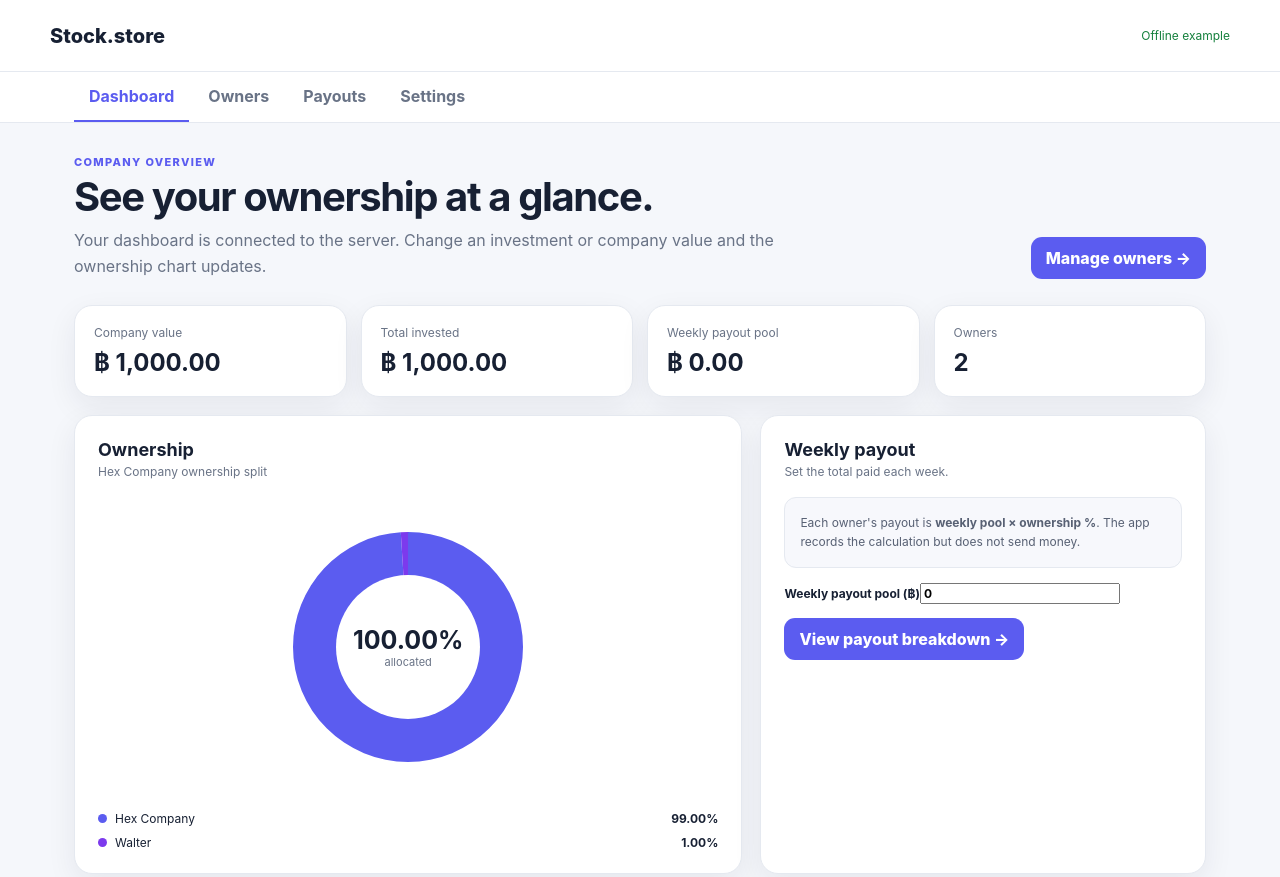
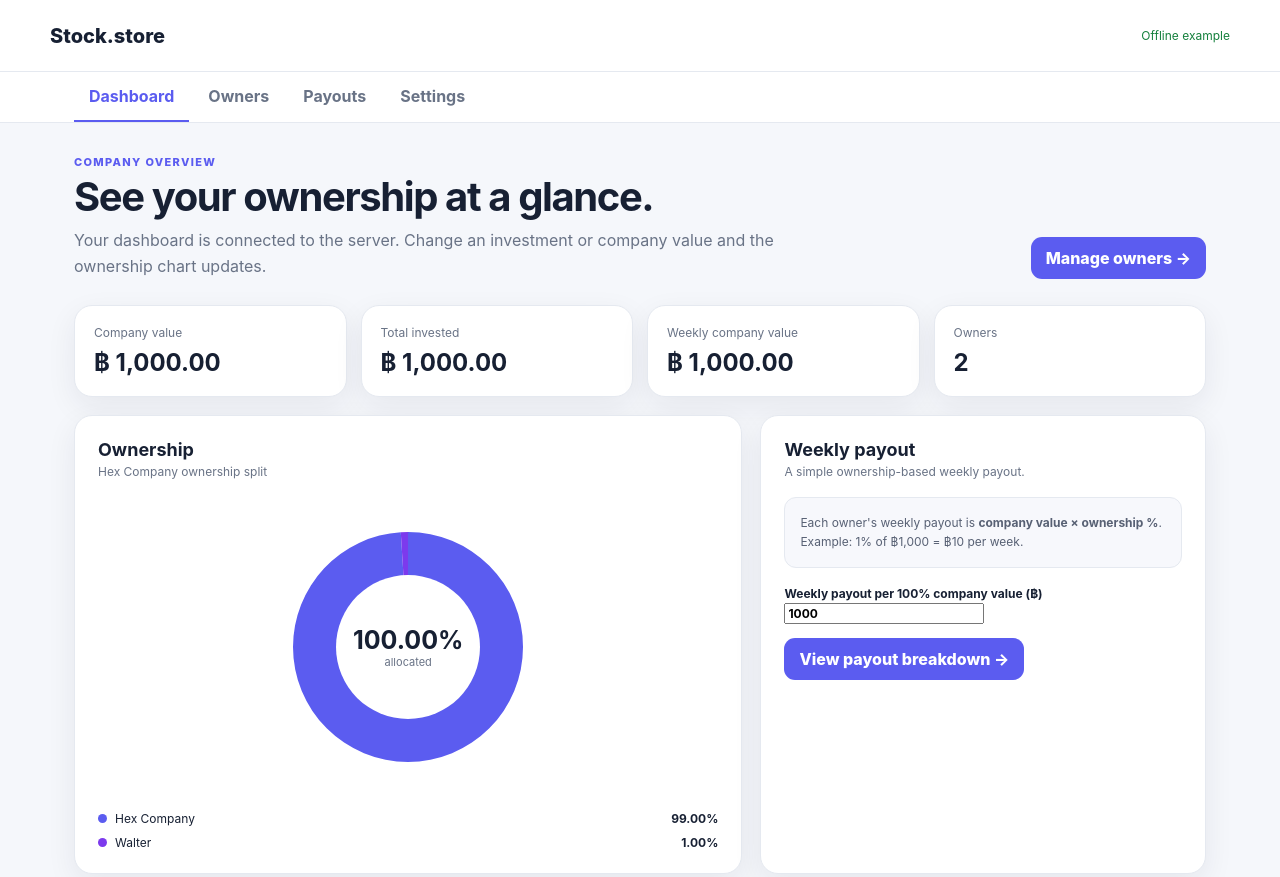
Before and after one commit to Hexkeys/Stock.store, a website: page index.html in a window 1280 px wide. Shown: the top 877 px of the page. Drawn offline with Linux system fonts and the light colour scheme; no server answers.

Commit message:
Calculate weekly owner payouts from company value

```diff
--- a/index.html
+++ b/index.html
@@ -26,30 +26,30 @@
 <main class="wrap">
 <section id="dashboard" class="page active">
 <div class="hero"><div><p class="eyebrow">Company overview</p><h1>See your ownership at a glance.</h1><p class="sub">Your dashboard is connected to the server. Change an investment or company value and the ownership chart updates.</p></div><button class="btn primary" onclick="go('owners')">Manage owners →</button></div>
-<div class="grid"><div class="card stat"><span>Company value</span><b id="sv">฿0</b></div><div class="card stat"><span>Total invested</span><b id="si">฿0</b></div><div class="card stat"><span>Weekly payout pool</span><b id="sp">฿0</b></div><div class="card stat"><span>Owners</span><b id="so">0</b></div></div>
+<div class="grid"><div class="card stat"><span>Company value</span><b id="sv">฿0</b></div><div class="card stat"><span>Total invested</span><b id="si">฿0</b></div><div class="card stat"><span>Weekly company value</span><b id="sp">฿0</b></div><div class="card stat"><span>Owners</span><b id="so">0</b></div></div>
 <div class="cols">
 <div class="card panel"><div class="head"><div><h2>Ownership</h2><p id="caption">Current ownership split</p></div></div><div class="chartbox"><canvas id="pie" width="300" height="300"></canvas><div class="center"><b id="alloc">0%</b><span>allocated</span></div></div><div id="legend" class="legend"></div></div>
-<div class="card panel"><div class="head"><div><h2>Weekly payout</h2><p>Set the total paid each week.</p></div></div><div class="callout">Each owner's payout is <b>weekly pool × ownership %</b>. The app records the calculation but does not send money.</div><div style="margin-top:14px"><label style="font-size:12px;font-weight:750">Weekly payout pool (฿)<input id="poolDash" type="number" min="0" step=".01"></label></div><button class="btn primary" style="margin-top:14px" onclick="go('payouts')">View payout breakdown →</button></div>
+<div class="card panel"><div class="head"><div><h2>Weekly payout</h2><p>A simple ownership-based weekly payout.</p></div></div><div class="callout">Each owner's weekly payout is <b>company value × ownership %</b>. Example: 1% of ฿1,000 = ฿10 per week.</div><div style="margin-top:14px"><label style="font-size:12px;font-weight:750">Weekly payout per 100% company value (฿)<input id="poolDash" type="number" min="0" step=".01"></label></div><button class="btn primary" style="margin-top:14px" onclick="go('payouts')">View payout breakdown →</button></div>
 </div></section>
 <section id="owners" class="page">
 <div class="hero"><div><p class="eyebrow">Ownership</p><h1>Owners</h1><p class="sub">Add investors and enter how much each person paid into the company.</p></div><button class="btn primary" id="add">+ Add owner</button></div>
 <div class="card panel"><div id="ownerList"></div><div class="totals"><span>Total ownership</span><b id="total">0%</b></div><div id="notice" class="notice"></div></div>
 </section>
 <section id="payouts" class="page">
-<div class="hero"><div><p class="eyebrow">Weekly payments</p><h1>Payouts</h1><p class="sub">See exactly how much each owner receives from the weekly payout pool.</p></div><button class="btn soft" onclick="go('settings')">Edit payout pool</button></div>
+<div class="hero"><div><p class="eyebrow">Weekly payments</p><h1>Payouts</h1><p class="sub">See exactly how much each owner receives from the weekly payout.</p></div><button class="btn soft" onclick="go('settings')">Edit payout settings</button></div>
 <div class="card panel"><div class="head"><div><h2>Weekly payout preview</h2><p>Calculated from current ownership.</p></div></div><div id="payoutTable"></div></div>
 </section>
 <section id="settings" class="page">
 <div class="hero"><div><p class="eyebrow">Configuration</p><h1>Settings</h1><p class="sub">Edit the company details and calculation rules.</p></div><button class="btn danger" id="reset">Reset example</button></div>
 <div class="card panel"><div class="form">
-<label>Company name<input id="companyName"></label><label>Company value (฿)<input id="companyValue" type="number" min="0"></label><label>Weekly payout pool (฿)<input id="weeklyPool" type="number" min="0" step=".01"></label><label>Shares available<input id="totalShares" type="number" min="1"></label>
+<label>Company name<input id="companyName"></label><label>Company value (฿)<input id="companyValue" type="number" min="0"></label><label>Weekly payout based on company value (฿)<input id="weeklyPool" type="number" min="0" step=".01"></label><label>Shares available<input id="totalShares" type="number" min="1"></label>
 </div><div class="formula"><b>Ownership formula</b><span>investment ÷ company value × 100</span><span>Example: ฿1 invested in a ฿1,000 company = <b>0.1%</b></span></div></div>
 <div class="card panel"><div class="head"><div><h2>Server storage</h2><p>Your edits are sent to the app server.</p></div></div><div class="callout">Render is configured to give the app a PostgreSQL database through <b>DATABASE_URL</b>. Your ownership data is saved there instead of only in your browser.</div></div>
 </section>
 <p class="footer">Stock.store is a private-company ownership tracker. It does not issue legal securities or transfer money.</p>
 </main>
 <script>
-const EX={companyName:"Hex Company",companyValue:1000,weeklyPool:0,totalShares:1000,owners:[{name:"Hex Company",investment:990},{name:"Walter",investment:10}]};
+const EX={companyName:"Hex Company",companyValue:1000,weeklyPool:1000,totalShares:1000,owners:[{name:"Hex Company",investment:990},{name:"Walter",investment:10}]};
 let state=EX,saveTimer=null;
 const $=id=>document.getElementById(id),colors=["#5b5cf0","#7c3aed","#0891b2","#16a34a","#f59e0b","#ef4444","#ec4899","#64748b"];
 function money(n){return new Intl.NumberFormat("en-US",{style:"currency",currency:"THB",maximumFractionDigits:2}).format(Number(n)||0).replace("THB","฿")}
@@ -61,7 +61,7 @@ document.querySelectorAll(".nav button").forEach(function(b){b.onclick=function(
 async function load(){try{const r=await fetch("/api/state",{cache:"no-store"});if(!r.ok)throw Error();state=await r.json();$("status").textContent="Server saved"}catch(e){state=JSON.parse(JSON.stringify(EX));$("status").textContent="Offline example"}render()}
 async function save(){clearTimeout(saveTimer);$("status").textContent="Saving…";saveTimer=setTimeout(async function(){try{const r=await fetch("/api/state",{method:"PUT",headers:{"Content-Type":"application/json"},body:JSON.stringify(state)});if(!r.ok)throw Error();state=await r.json();$("status").textContent="Saved to server"}catch(e){$("status").textContent="Save failed"}},300)}
 function render(){$("companyName").value=state.companyName;$("companyValue").value=state.companyValue;$("weeklyPool").value=state.weeklyPool;$("totalShares").value=state.totalShares;$("poolDash").value=state.weeklyPool;$("sv").textContent=money(state.companyValue);$("si").textContent=money(state.owners.reduce(function(a,o){return a+Number(o.investment||0)},0));$("sp").textContent=money(state.weeklyPool);$("so").textContent=state.owners.length;renderOwners();renderChart();renderPayouts()}
-function renderOwners(){let h="";state.owners.forEach(function(o,i){h+='<div class="owner"><label>Name<input data-i="'+i+'" data-k="name" value="'+esc(o.name)+'"></label><label>Investment (฿)<input data-i="'+i+'" data-k="investment" type="number" min="0" step=".01" value="'+(Number(o.investment)||0)+'"></label><div><span style="font-size:11px;color:var(--muted);font-weight:750">Ownership</span><div class="value">'+pct(own(o))+'</div></div><div><span style="font-size:11px;color:var(--muted);font-weight:750">Weekly payout</span><div class="value">'+money(state.weeklyPool*own(o)/100)+'</div></div><button class="btn danger" data-remove="'+i+'">Remove</button></div>'});$("ownerList").innerHTML=h||'<div class="empty">No owners yet. Add an owner to begin.</div>';const total=state.owners.reduce(function(a,o){return a+own(o)},0);$("total").textContent=pct(total);$("notice").textContent=total>100.0001?"Ownership is above 100%. Reduce investments or increase company value.":""}
+function renderOwners(){let h="";state.owners.forEach(function(o,i){h+='<div class="owner"><label>Name<input data-i="'+i+'" data-k="name" value="'+esc(o.name)+'"></label><label>Investment (฿)<input data-i="'+i+'" data-k="investment" type="number" min="0" step=".01" value="'+(Number(o.investment)||0)+'"></label><div><span style="font-size:11px;color:var(--muted);font-weight:750">Ownership</span><div class="value">'+pct(own(o))+'</div></div><div><span style="font-size:11px;color:var(--muted);font-weight:750">Weekly payout</span><div class="value">'+money(state.companyValue*own(o)/100)+'</div></div><button class="btn danger" data-remove="'+i+'">Remove</button></div>'});$("ownerList").innerHTML=h||'<div class="empty">No owners yet. Add an owner to begin.</div>';const total=state.owners.reduce(function(a,o){return a+own(o)},0);$("total").textContent=pct(total);$("notice").textContent=total>100.0001?"Ownership is above 100%. Reduce investments or increase company value.":""}
 function renderChart(){const c=$("pie"),x=c.getContext("2d"),d=devicePixelRatio||1;c.width=300*d;c.height=300*d;x.setTransform(d,0,0,d,0,0);x.clearRect(0,0,300,300);const vals=state.owners.map(own),tot=vals.reduce(function(a,b){return a+Math.max(0,b)},0);let a=-Math.PI/2;vals.forEach(function(v,i){if(v<=0||tot<=0)return;const e=a+v/tot*Math.PI*2;x.beginPath();x.moveTo(150,150);x.arc(150,150,115,a,e);x.closePath();x.fillStyle=colors[i%colors.length];x.fill();a=e});x.beginPath();x.arc(150,150,72,0,Math.PI*2);x.fillStyle="#fff";x.fill();$("alloc").textContent=pct(Math.min(tot,100));$("caption").textContent=state.companyName+" ownership split";$("legend").innerHTML=state.owners.map(function(o,i){return '<div class="legend-row"><span><i class="dot" style="background:'+colors[i%colors.length]+'"></i>'+esc(o.name||"Unnamed")+'</span><b>'+pct(own(o))+'</b></div>'}).join("")}
 function renderPayouts(){let h='<table class="table"><thead><tr><th>Owner</th><th>Ownership</th><th class="right">Investment</th><th class="right">Weekly payout</th></tr></thead><tbody>';state.owners.forEach(function(o){h+="<tr><td><b>"+esc(o.name||"Unnamed")+"</b></td><td>"+pct(own(o))+"</td><td class='right'>"+money(o.investment)+"</td><td class='right'><b>"+money(state.weeklyPool*own(o)/100)+"</b></td></tr>"});$("payoutTable").innerHTML=h+"</tbody></table>"}
 function bind(id,key,num){$(id).addEventListener("input",function(e){state[key]=num?Math.max(0,Number(e.target.value)||0):e.target.value;render();save()})}
```
